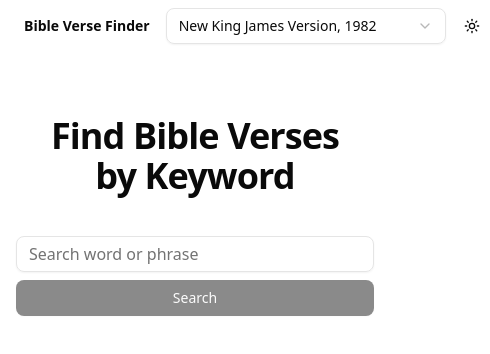
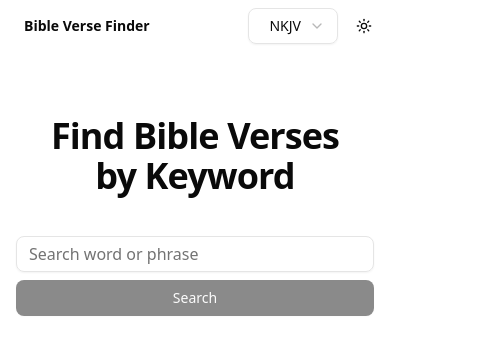
Before and after one commit to emanuelefavero/bible-verse-finder, a Next.js app: page / in a window 390 px wide. Shown: the top 354 px of the page, 490 px wide, since content can reach past the window. Built offline with nearby package versions, Linux system fonts and the light colour scheme.

Commit message:
feat: make translation-select responsive

```diff
--- a/src/features/translation/components/translation-select.tsx
+++ b/src/features/translation/components/translation-select.tsx
@@ -21,8 +21,12 @@ export function TranslationSelect({ languages }: Props) {
 
   return (
     <Select onValueChange={handleChange} value={selectedTranslation}>
-      <SelectTrigger className='min-w-[280px]'>
-        <SelectValue placeholder='Select a language' />
+      <SelectTrigger>
+        <SelectValue
+          placeholder='Select version'
+          className='hidden 2xs:inline-block xs:w-[175px] sm:w-fit sm:whitespace-normal'
+        />
+        <SelectValue placeholder='Version' className='xs:hidden' />
       </SelectTrigger>
       <SelectContent>
         {languages.map((language) => (
@@ -33,7 +37,16 @@ export function TranslationSelect({ languages }: Props) {
                 key={translation.short_name}
                 value={translation.short_name}
               >
-                {translation.full_name}
+                <span className='hidden sm:inline-block'>
+                  {translation.full_name}
+                </span>
+                <span
+                  className='sm:hidden'
+                  title={translation.full_name}
+                  aria-label={translation.full_name}
+                >
+                  {translation.short_name}
+                </span>
               </SelectItem>
             ))}
           </SelectGroup>
```
